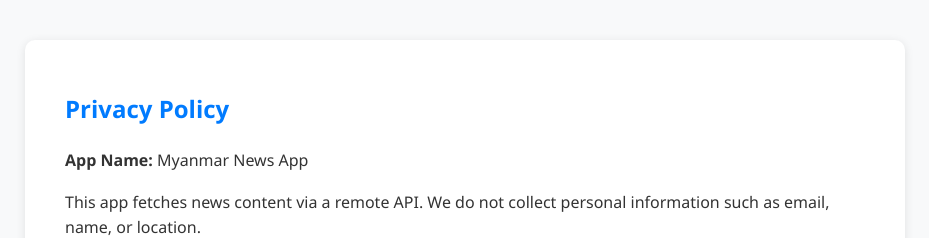
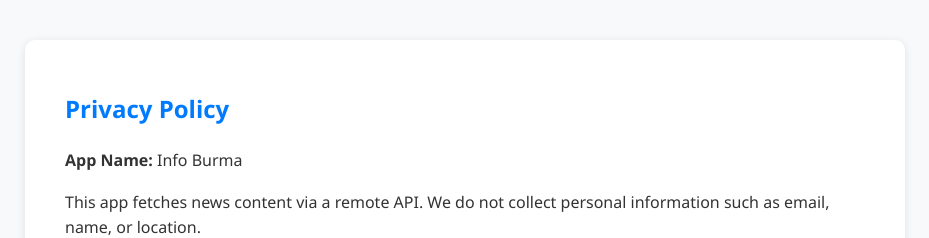
Before and after one commit to Puchai30/info-burma-policy, a plain HTML site: page docs/index.html in a window 1280 px wide. Shown: the top 238 px of the page, without its empty margins (175-1104 px from the left). Drawn offline with Linux system fonts and the light colour scheme.

Commit message:
change app name

```diff
--- a/docs/index.html
+++ b/docs/index.html
@@ -49,7 +49,7 @@
     <div class="container">
       <h2>Privacy Policy</h2>
 
-      <p><strong>App Name:</strong> Myanmar News App</p>
+      <p><strong>App Name:</strong> Info Burma</p>
       <p>
         This app fetches news content via a remote API. We do not collect
         personal information such as email, name, or location.
```
